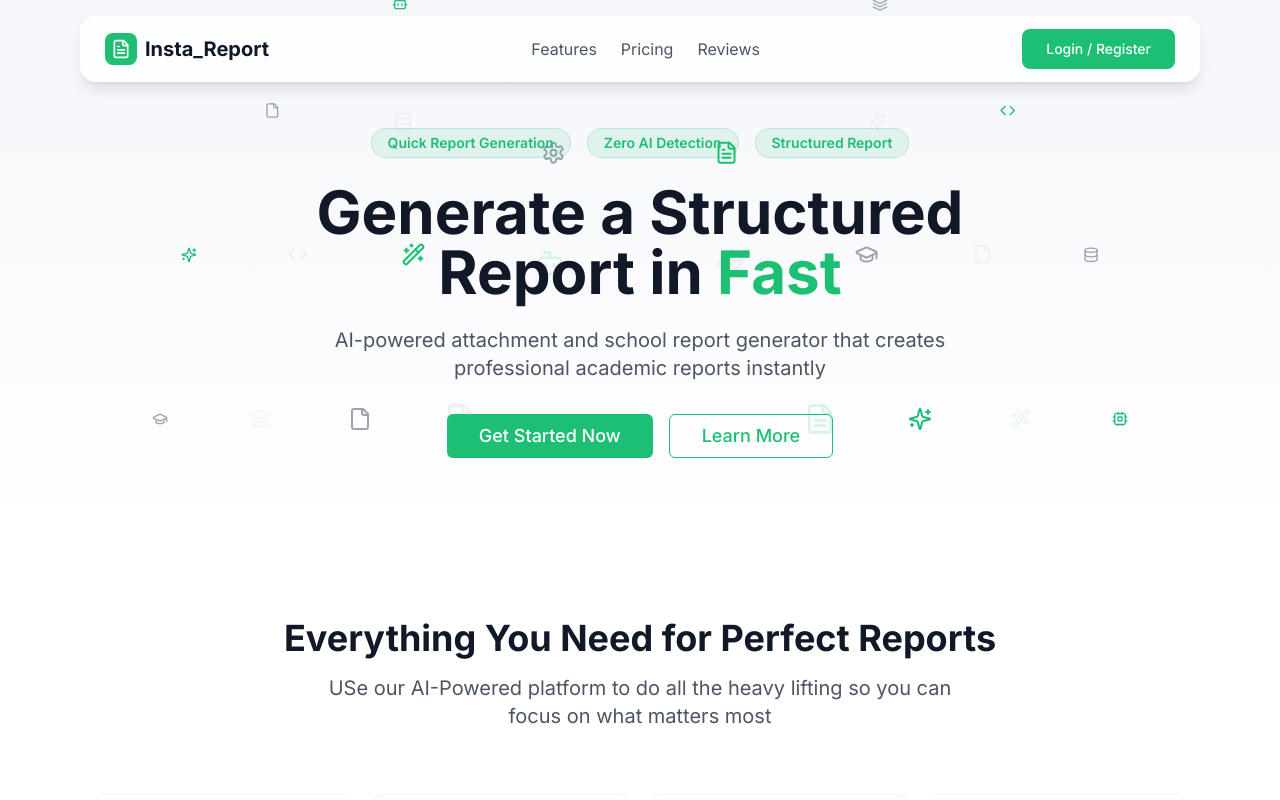
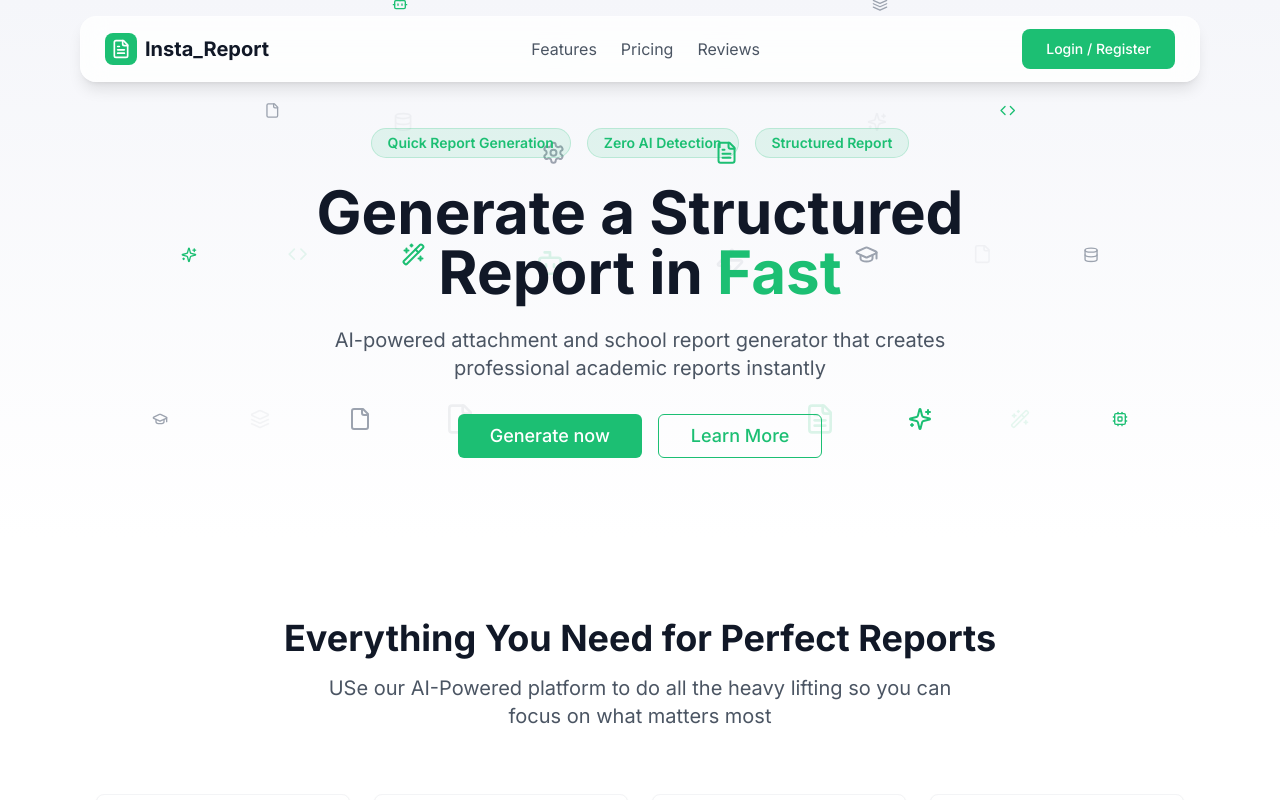
Before and after one commit to Kimdev-254/Insta-Report, a Next.js app: page / in a window 1280 px wide. Shown: the top 800 px of the page. Built offline with nearby package versions, Linux system fonts and the light colour scheme.

Commit message:
Generate now button

```diff
--- a/app/page.tsx
+++ b/app/page.tsx
@@ -398,7 +398,7 @@ export default function LandingPage() {
                 size="lg"
                 className="w-full bg-[#1CBF73] hover:bg-[#16A663] text-white px-8 py-4 text-lg font-medium transition-colors duration-200"
               >
-                Get Started Now
+                Generate now
               </Button>
             </Link>
             <Link href="#features" className="w-full sm:w-auto">
```
